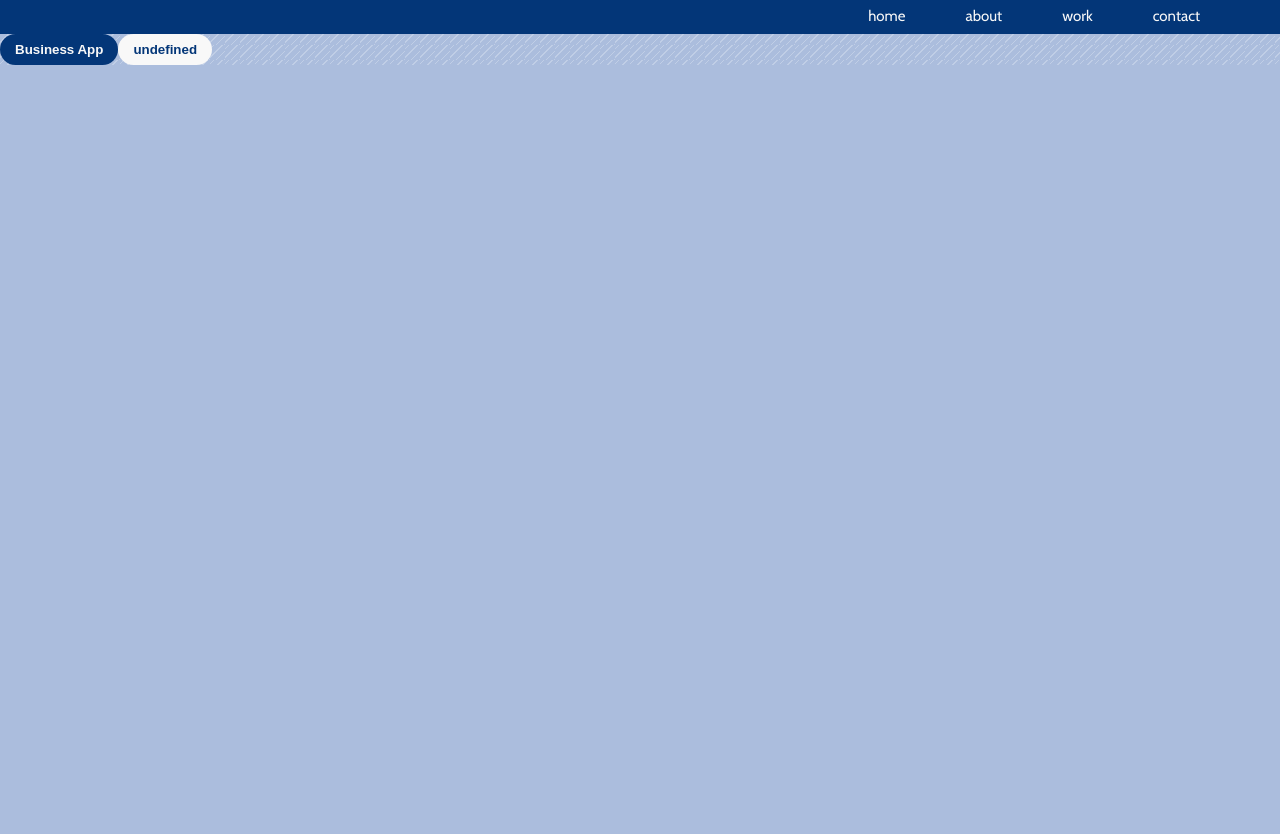
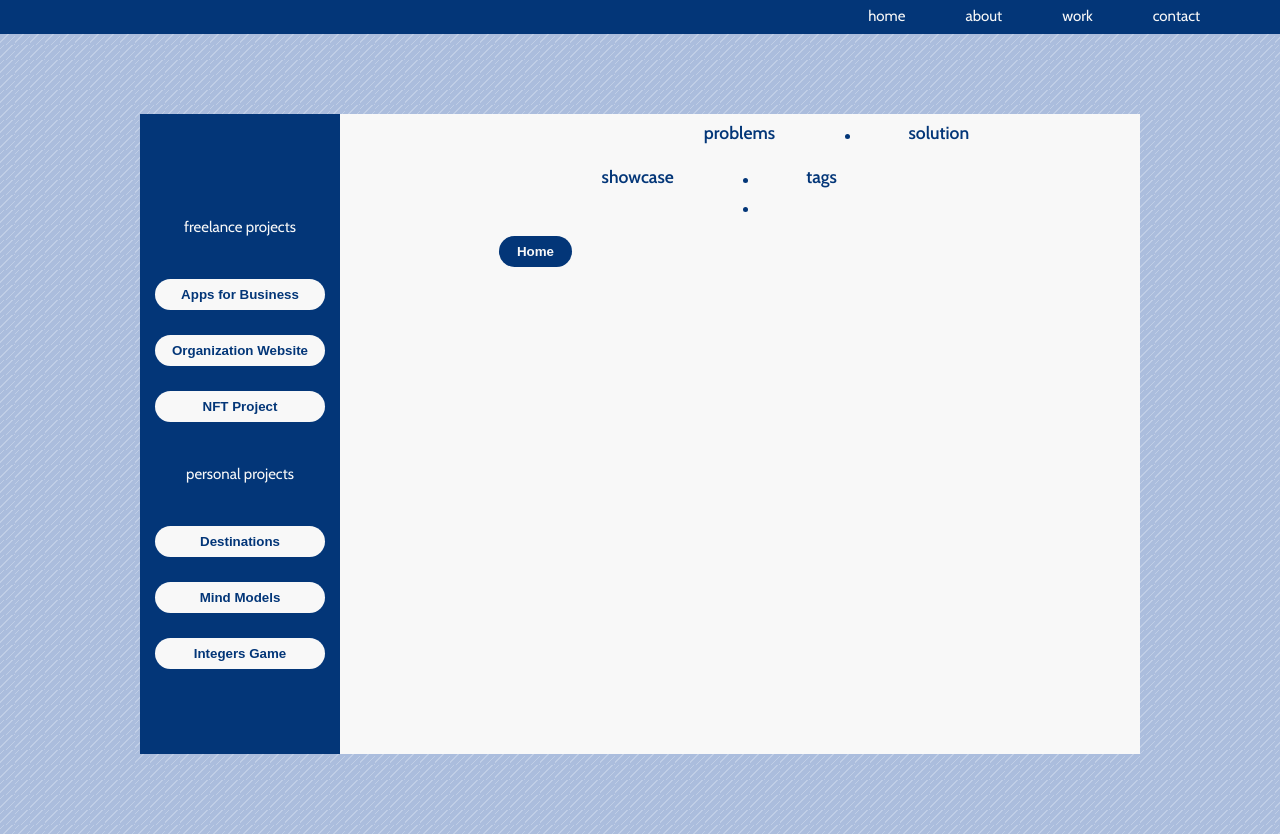
Before and after one commit to casalgado/carsalhaz, a Vue app: page /work in a window 1280 px wide. Before the commit the page ends 800 px from the top, so only its background shows below. Built offline with nearby package versions, Linux system fonts and the light colour scheme.

Commit message:
work view in progress

```diff
--- a/src/components/TheButton.vue
+++ b/src/components/TheButton.vue
@@ -1,11 +1,15 @@
 <template>
-  <button :class="theme">{{ text }}</button>
+  <button @click="$emit('btnClick', id)" :class="theme">{{ text }}</button>
 </template>
 
 <script>
 export default {
   name: "TheButton",
   props: {
+    id: {
+      type: String,
+      default: () => "id",
+    },
     text: {
       type: String,
       default: () => "undefined",
@@ -23,6 +27,7 @@
   padding: 8px 15px 8px 15px;
   font-weight: 600;
   border-radius: 99px;
+  cursor: pointer;
 }
 .dark {
   background: var(--color-background-dark);
--- a/src/components/home/TheLanding.vue
+++ /dev/null
@@ -1,71 +0,0 @@
-<template>
-  <section>
-    <div class="text">
-      <p>Hello, my name is</p>
-      <h1>Carlos</h1>
-      <p>Front-end web developer</p>
-      <p>Im here to solve problems</p>
-    </div>
-    <div class="image"></div>
-    <div class="call-to-action"></div>
-  </section>
-</template>
-
-<script>
-export default {
-  name: "TheLanding",
-};
-</script>
-
-<style scoped>
-section {
-  display: grid;
-  grid-template-columns: 1fr 1fr;
-  gap: 80px;
-  align-self: center;
-  justify-self: center;
-}
-
-.text {
-  width: 300px;
-  justify-self: center;
-  align-self: center;
-}
-
-.text h1 {
-  margin: 0;
-  font-size: 6em;
-  font-family: "Montserrat", sans-serif;
-  font-weight: 600;
-  color: var(--color-text-dark);
-  position: relative;
-  left: -6px;
-  top: -6px;
-  text-shadow: 6px 5px var(--color-text-light);
-}
-
-.text p {
-  color: var(--color-text-dark);
-  font-weight: 600;
-  font-size: 1.2em;
-  margin: 0;
-}
-
-.image {
-  justify-self: center;
-  width: 300px;
-  height: 300px;
-  border-radius: 999px;
-  background: var(--color-background-dark);
-  box-shadow: 30px 15px var(--color-text-light);
-}
-
-.call-to-action {
-  justify-self: center;
-  grid-column: span 2;
-  width: 800px;
-  height: 100px;
-  background: var(--color-background-dark);
-  border-radius: 25px;
-}
-</style>
--- /dev/null
+++ b/src/components/work/ProjectSnippet.vue
@@ -0,0 +1,62 @@
+<template>
+  <section>
+    <h1 class="title">{{ project.title }}</h1>
+    <p class="description">{{ project.description }}</p>
+    <h3>problems</h3>
+    <ul>
+      <li v-for="(p, i) in project.problems" :key="i">{{ p }}</li>
+    </ul>
+    <h3>solution</h3>
+    <p>{{ project.solution }}</p>
+    <h3>showcase</h3>
+    <ul>
+      <li v-for="(p, i) in project.showcase" :key="i">{{ p }}</li>
+    </ul>
+    <h3>tags</h3>
+    <ul>
+      <li v-for="(p, i) in project.tags" :key="i" class="tag">{{ p }}</li>
+    </ul>
+    <TheButton id="/home" theme="dark" text="Home" @btnClick="linkTo" />
+  </section>
+</template>
+
+<script>
+import TheButton from "../TheButton.vue";
+export default {
+  name: "ProjectSnippet",
+  components: { TheButton },
+  props: {
+    project: {
+      type: Object,
+      default: {
+        title: "",
+        description: "",
+        problems: [""],
+        solutions: "",
+        showcase: ["", ""],
+        tags: [""],
+      },
+    },
+  },
+  methods: {
+    linkTo: function (link) {
+      this.$router.push({ path: "/" });
+    },
+  },
+};
+</script>
+
+<style scoped>
+section {
+  display: grid;
+  grid-template-columns: 1fr;
+}
+
+section * {
+  margin: 5px 15px 5px 15px;
+}
+
+.tag {
+  display: inline-block;
+}
+</style>
--- /dev/null
+++ b/src/lib/projectSnippets.js
@@ -0,0 +1,37 @@
+export default {
+  vues: {
+    title: "Es Alimento Business Apps",
+    description:
+      "A  productivity app and a storefront website were built for a bakery. The app handles all order processing and establishes the flow of information between management, accounting and production. The storefront allows costumers to buy bakery goods.",
+    problems: [
+      "How do we collect and organize sales data?",
+      "How do we establish communication between admin and production teams?",
+      "How do we sell our products online?",
+    ],
+    solution:
+      "A Vue.js web application with firebase and a shopify storefront. Both were co-designed with the organization to produce an app that met their requirements in terms of data and ease of use.",
+    showcase: [
+      "This project shows how a tailored software solution can address the specific needs of an organization in a way that fits their processes and expectations",
+      "Integration of a robust back-end solution with an easy to use front-end experience",
+    ],
+    tags: ["Vue.js", "firebase", "shopify", "Co-Design"],
+  },
+  name: {
+    title: "",
+    description: "",
+    problems: [""],
+    solution: "",
+    showcase: ["", ""],
+    tags: [""],
+  },
+  tuning: {
+    title: "Tuning Academy Website Re-Design",
+    description:
+      "My objective as an intern was to redesign the organization’s website. I conducted interviews with key members of the organization in order to decide what to prioritize. My combined knowledge of design, education and software development allowed me to produce an end result that succeeded where others before me could not.",
+    problems: ["How do we make our website more engaging and readable?"],
+    solution:
+      "An animated homepage was designed to convey the core value proposition of the educational organization. Other pages were re-organized using infromation design in order to communicate effectively with the user",
+    showcase: ["", ""],
+    tags: ["Wordpress", "Co-Design"],
+  },
+};
--- a/src/views/AboutView.vue
+++ b/src/views/AboutView.vue
@@ -62,6 +62,7 @@
 </script>
 
 <style scoped>
+/* the container is a grid element in order to center the section element */
 .container {
   display: grid;
   height: 100vh;
--- a/src/views/HomeView.vue
+++ b/src/views/HomeView.vue
@@ -1,20 +1,79 @@
 <template>
   <div class="container">
-    <TheLanding />
+    <section>
+      <div class="text">
+        <p>Hello, my name is</p>
+        <h1>Carlos</h1>
+        <p>Front-end web developer</p>
+        <p>Im here to solve problems</p>
+      </div>
+      <div class="image"></div>
+      <div class="call-to-action"></div>
+    </section>
   </div>
 </template>
 
 <script>
-import TheLanding from "../components/home/TheLanding.vue";
 export default {
   name: "HomeView",
-  components: { TheLanding },
+  components: {},
 };
 </script>
 
 <style>
+/* the container is a grid element in order to center the section element */
 .container {
   display: grid;
   height: 100vh;
 }
+section {
+  display: grid;
+  grid-template-columns: 1fr 1fr;
+  gap: 80px;
+  align-self: center;
+  justify-self: center;
+}
+
+.text {
+  width: 300px;
+  justify-self: center;
+  align-self: center;
+}
+
+.text h1 {
+  margin: 0;
+  font-size: 6em;
+  font-family: "Montserrat", sans-serif;
+  font-weight: 600;
+  color: var(--color-text-dark);
+  position: relative;
+  left: -6px;
+  top: -6px;
+  text-shadow: 6px 5px var(--color-text-light);
+}
+
+.text p {
+  color: var(--color-text-dark);
+  font-weight: 600;
+  font-size: 1.2em;
+  margin: 0;
+}
+
+.image {
+  justify-self: center;
+  width: 300px;
+  height: 300px;
+  border-radius: 999px;
+  background: var(--color-background-dark);
+  box-shadow: 30px 15px var(--color-text-light);
+}
+
+.call-to-action {
+  justify-self: center;
+  grid-column: span 2;
+  width: 800px;
+  height: 100px;
+  background: var(--color-background-dark);
+  border-radius: 25px;
+}
 </style>
--- a/src/views/WorkView.vue
+++ b/src/views/WorkView.vue
@@ -2,21 +2,113 @@
   <div class="container">
     <section>
       <div class="sidebar">
-        <TheButton text="Business App" theme="dark" />
-        <TheButton />
+        <p>freelance projects</p>
+        <TheButton
+          id="vues"
+          text="Apps for Business"
+          theme="light"
+          @btnClick="load"
+        />
+        <TheButton
+          id="tuning"
+          text="Organization Website"
+          theme="light"
+          @btnClick="load"
+        />
+        <TheButton
+          id="vues"
+          text="NFT Project"
+          theme="light"
+          @btnClick="load"
+        />
+        <p>personal projects</p>
+        <TheButton
+          id="vues"
+          text="Destinations"
+          theme="light"
+          @btnClick="load"
+        />
+        <TheButton
+          id="vues"
+          text="Mind Models"
+          theme="light"
+          @btnClick="load"
+        />
+        <TheButton
+          id="vues"
+          text="Integers Game"
+          theme="light"
+          @btnClick="load"
+        />
       </div>
-      <div class="main"></div>
+      <div class="main">
+        <ProjectSnippet :project="snippets[currentProject]" />
+      </div>
     </section>
   </div>
 </template>
 
 <script>
+import snippets from "../lib/projectSnippets";
+import ProjectSnippet from "../components/work/ProjectSnippet.vue";
 import TheButton from "../components/TheButton.vue";
 export default {
   name: "WorkView",
-  components: { TheButton },
+  components: { TheButton, ProjectSnippet },
+  data() {
+    return {
+      currentProject: "aoeu",
+      snippets: snippets,
+    };
+  },
+  methods: {
+    load: function (id) {
+      console.log(id);
+      this.currentProject = id;
+    },
+  },
 };
 </script>
 
 <style scoped>
+/* the container is a grid element in order to center the section element */
+.container {
+  display: grid;
+  height: 100vh;
+}
+
+section {
+  display: grid;
+  grid-template-columns: repeat(5, 1fr);
+  align-self: center;
+  justify-self: center;
+}
+
+section p {
+  text-align: center;
+}
+
+.sidebar {
+  width: 200px;
+  background: var(--color-background-dark);
+  height: 80vh;
+  display: grid;
+  grid-template-columns: 1fr;
+  justify-content: center;
+  align-content: center;
+  gap: 25px;
+}
+
+.main {
+  width: 800px;
+  grid-column: span 4;
+  background: var(--color-background-light);
+  height: 80vh;
+  color: var(--color-text-dark);
+}
+
+.sidebar * {
+  margin-right: 15px;
+  margin-left: 15px;
+}
 </style>
```
